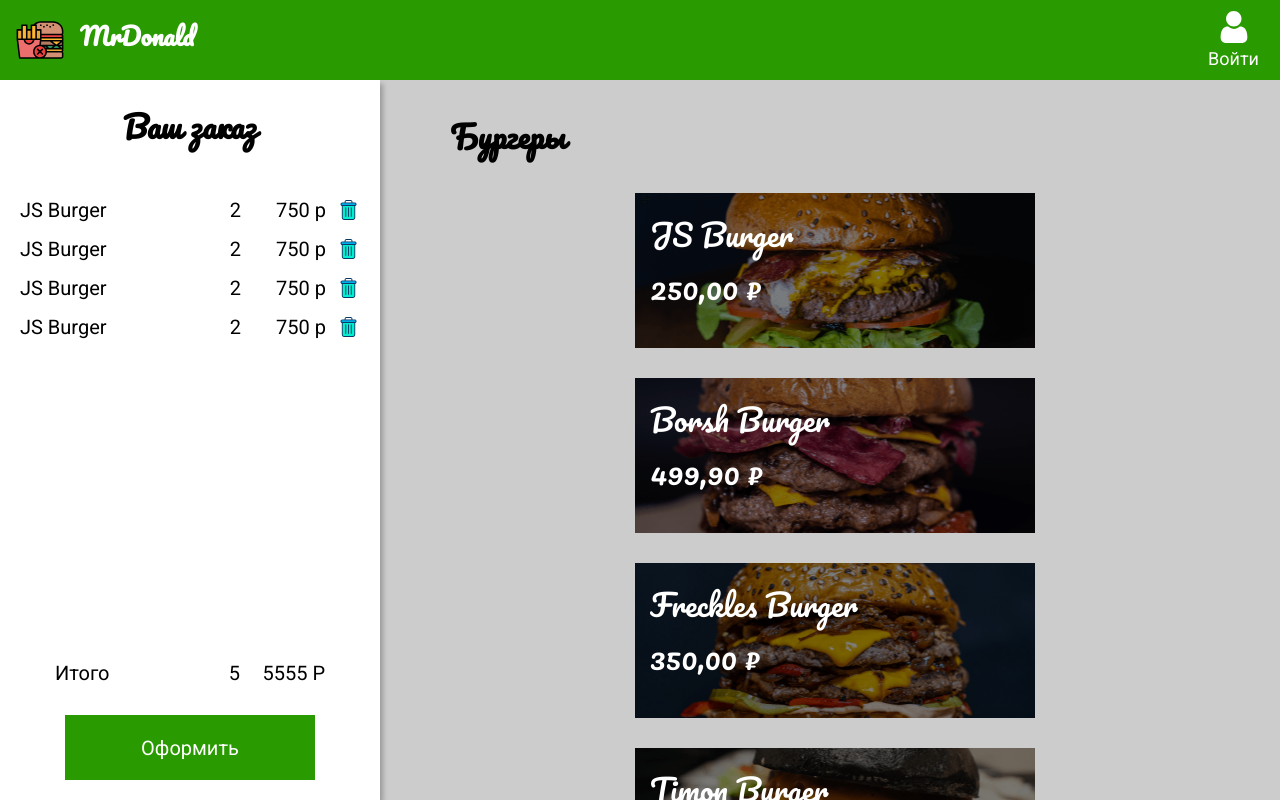
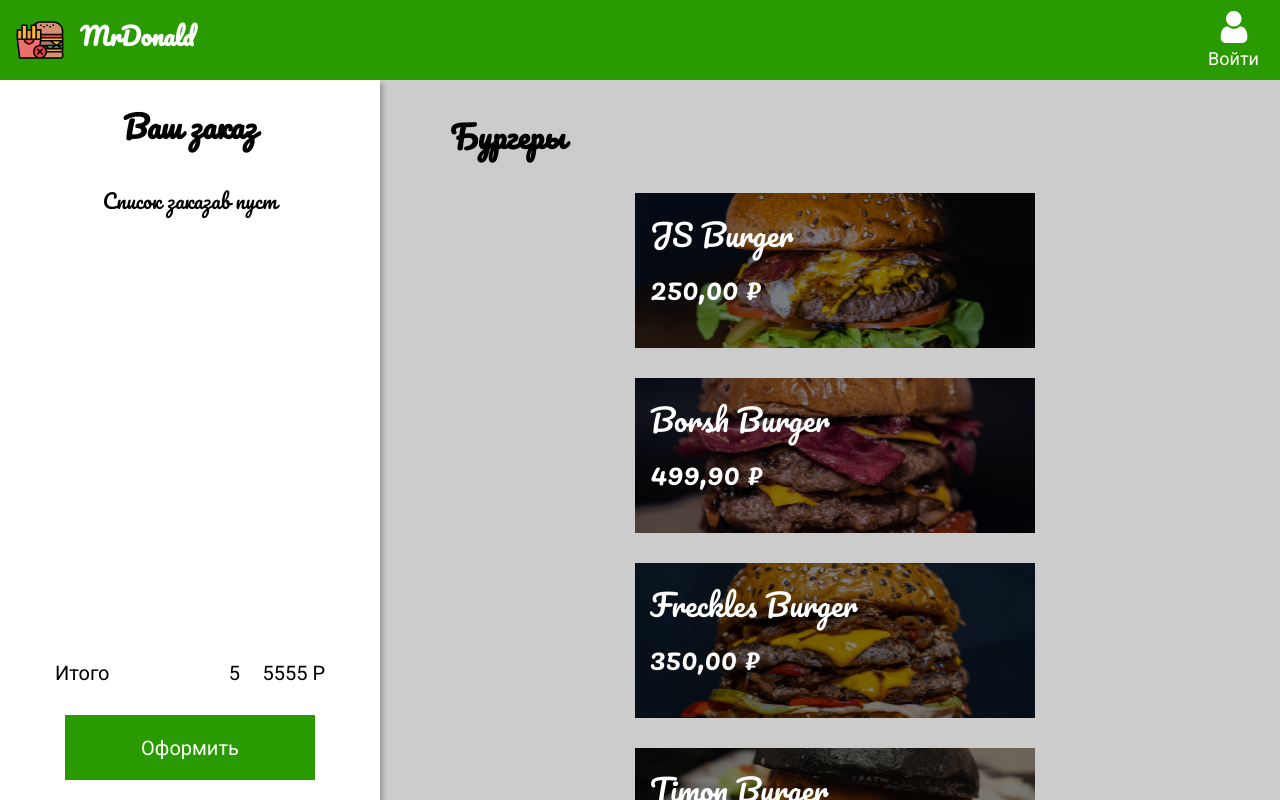
Before and after one commit to self067/av-prj, a React (Create React App) app: page / in a window 1280 px wide. Shown: the top 800 px of the page. Built offline with nearby package versions, Linux system fonts and the light colour scheme.

Commit message:
feat: add items to cart Lesson07

```diff
--- a/src/App.tsx
+++ b/src/App.tsx
@@ -1,22 +1,24 @@
-import React, { useState } from 'react';
-import Navbar from './components/Navbar';
-import Menu from './components/Menu';
-import GlobalStyle from './components/GlobalStyle';
-import ModalItem from './components/ModalItem';
-import { tItem } from './type';
-import Order from './components/Order';
-
+import React from 'react';
+import Navbar from './components/Navbar/Navbar';
+import Menu from './components/Menu/Menu';
+import GlobalStyle from './components/Styles/GlobalStyle';
+import ModalItem from './components/Modal/ModalItem';
+// import { tItem } from './type';
+import Order from './components/Orders/Order';
+import useOpenItem from './components/Hooks/useOpenItem';
+import useOrders from './components/Hooks/useOrders';
 
 function App() {
-  const [openItem, setOpenItem] = useState< tItem | null>(null);
+  const openItem = useOpenItem();
+  const orders = useOrders();
 
   return (
     <>
       <GlobalStyle />
       <Navbar />
-      <Order />
-      <Menu setOpenItem={setOpenItem} />
-      <ModalItem openItem={openItem} setOpenItem={setOpenItem} />
+      <Order {...orders} />
+      <Menu {...openItem} />
+      { openItem.openItem && <ModalItem {...openItem} {...orders} /> }
     </>
   );
 }
--- /dev/null
+++ b/src/components/Hooks/useOpenItem.js
@@ -0,0 +1,8 @@
+import { useState } from 'react';
+
+function useOpenItem() {
+  const [openItem, setOpenItem] = useState(null);
+  return { openItem, setOpenItem };
+}
+
+export default useOpenItem;
--- /dev/null
+++ b/src/components/Hooks/useOrders.js
@@ -0,0 +1,8 @@
+import { useState } from 'react';
+
+function useOrders() {
+  const [orders, setOrders] = useState([]);
+  return { orders, setOrders };
+}
+
+export default useOrders;
--- a/src/components/Banner.tsx
+++ b/src/components/Menu/Banner.tsx
@@ -1,5 +1,5 @@
 import styled from 'styled-components';
-import banner from '../images/banner.png';
+import banner from '../../images/banner.png';
 
 const Banner = styled.div`
   margin: 0;
--- a/src/components/ListItem.tsx
+++ b/src/components/Menu/ListItem.tsx
@@ -1,6 +1,6 @@
 import React, { FC } from 'react';
 import styled from 'styled-components';
-import { tItem, tImg, tItemList, tFuncSetOpenItem, fModalItem, fOpenItem } from '../type';
+import { tItem, tImg, tItemList, tFuncSetOpenItem, fModalItem, fOpenItem } from '../../type';
 
 
 
--- a/src/components/Menu.tsx
+++ b/src/components/Menu/Menu.jsx
@@ -1,9 +1,8 @@
 import React, { FC } from 'react';
 import styled from 'styled-components';
-import dbmenu from './DBMenu';
+import dbmenu from '../DBMenu';
 import ListItem from './ListItem';
-import Banner from './Banner';
-import { tFuncSetOpenItem, fModalItem, fOpenItem } from '../type';
+// import { tFuncSetOpenItem, fModalItem, fOpenItem } from '../type';
 
 const MenuStyled = styled.menu`
   background-color: #ccc;
@@ -15,7 +14,8 @@
   padding: 30px;
 `;
 
-const Menu:FC<tFuncSetOpenItem> = ({ setOpenItem }) => (
+// const Menu:FC<tFuncSetOpenItem> = ({ setOpenItem }) => (
+const Menu = ({ setOpenItem }) => (
   <MenuStyled>
     <SectionMenu>
       <h2>Бургеры</h2>
--- a/src/components/ModalItem.jsx
+++ b/src/components/Modal/ModalItem.jsx
@@ -1,7 +1,7 @@
 import React, { FC } from 'react';
 import styled from 'styled-components';
 // import { tItem, tImg, tItemList, tFuncSetOpenItem, fModalItem, fOpenItem } from '../type';
-import ButtonCheckout from './ButtonCheckout';
+import ButtonCheckout from '../Styles/ButtonCheckout';
 
 const Overlay = styled.div`
   display: flex;
@@ -53,10 +53,10 @@
 
 
 // const ModalItem:React.FC<fOpenItem> = ({openItem, setOpenItem}) => {
-const ModalItem = ({ openItem, setOpenItem }) => {
+const ModalItem = ({ openItem, setOpenItem, orders, setOrders }) => {
   console.log(openItem);
 
-  function closeModal(e) {
+  const closeModal = (e) => {
     // function closeModal(e:React.MouseEvent) {
     // console.log(e.target);
     if (e.target.id === 'overlay') {
@@ -64,7 +64,13 @@
     }
   }
 
-  if (!openItem) return null;
+  const order = {
+    ...openItem
+  };
+  const addToOrder = () => {
+    setOrders([...orders, order]);
+    setOpenItem(null);
+  };
 
   return (
     <Overlay id="overlay" onClick={closeModal}>
@@ -80,7 +86,9 @@
 
             </div>
           </HeaderContent>
-          <ButtonCheckout>Добавить</ButtonCheckout>
+          <ButtonCheckout
+            onClick={addToOrder}
+          >Добавить</ButtonCheckout>
 
         </Content>
 
--- a/src/components/Navbar.tsx
+++ b/src/components/Navbar/Navbar.tsx
@@ -1,7 +1,7 @@
 import React from 'react';
 import styled from 'styled-components';
-import logo from '../images/logo.svg';
-import sign from '../images/sign.svg';
+import logo from '../../images/logo.svg';
+import sign from '../../images/sign.svg';
 
 const NavbarStyled = styled.header`
   position: fixed;
@@ -9,7 +9,7 @@
   left: 0;
   z-index: 999;
   height: 80px;
-  width: 100vw;
+  width: 100%;
   display: flex;
   justify-content: space-between;
   align-items: center;
--- a/src/components/Order.js
+++ b/src/components/Orders/Order.js
@@ -1,6 +1,6 @@
 import React from 'react';
 import styled from 'styled-components';
-import ButtonCheckout from './ButtonCheckout';
+import ButtonCheckout from '../Styles/ButtonCheckout';
 import OrderListItem from './OrderListItem';
 
 const OrderStyled = styled.section`
@@ -45,19 +45,24 @@
 
 `;
 
+const EmptyList = styled.p`
+  text-align: center;
+`;
 
-const Order = () => {
+const Order = ({ orders }) => {
   return (
     <>
       <OrderStyled>
         <OrderTitle>Ваш заказ</OrderTitle>
         <OrderContent>
-          <OrderList>
-            <OrderListItem />
-            <OrderListItem />
-            <OrderListItem />
-            <OrderListItem />
-          </OrderList>
+          { orders.length
+            ? (
+              <OrderList>
+                { orders.map((order) =>  <OrderListItem order={order}/>) }
+              </OrderList>
+            )
+            : <EmptyList>Список заказав пуст</EmptyList>
+          }
         </OrderContent>
         <Total>
           <span>Итого</span>
--- a/src/components/OrderListItem.js
+++ b/src/components/Orders/OrderListItem.js
@@ -1,6 +1,6 @@
 import React from 'react';
 import styled from 'styled-components';
-import trashImg from '../images/trash.svg';
+import trashImg from '../../images/trash.svg';
 
 const OrderItemStyled = styled.li`
   display: flex;
@@ -19,8 +19,6 @@
   text-align: right;
 `;
 
-
-
 const TrashButton = styled.button`
   width: 24px;
   height: 24px;
@@ -33,11 +31,11 @@
   cursor: pointer;
 `;
 
-const OrderListItem = () => (
+const OrderListItem = ({order}) => (
   <OrderItemStyled>
-    <ItemName>JS Burger</ItemName>
+    <ItemName>{order.name}</ItemName>
     <span>2</span>
-    <ItemPrice>750 р</ItemPrice>
+    <ItemPrice>{order.price.toLocaleString('ru-RU', {style: 'currency', currency: 'RUB'})}</ItemPrice>
     <TrashButton />
   </OrderItemStyled>
 );
```
Also changed, not shown: src/components/Styles/ButtonCheckout.js (renamed from src/components/ButtonCheckout.js), src/components/Styles/GlobalStyle.ts (renamed from src/components/GlobalStyle.ts).
